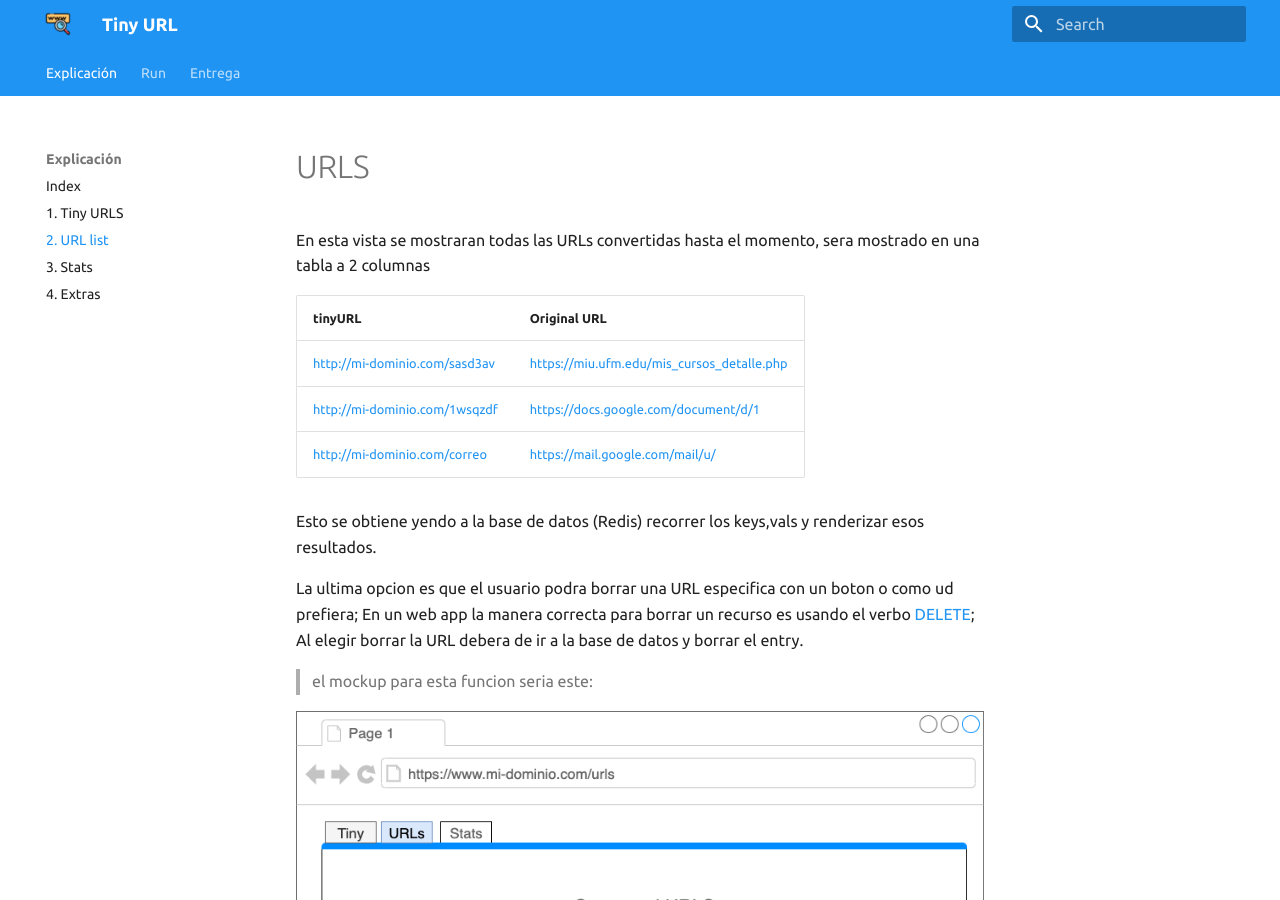
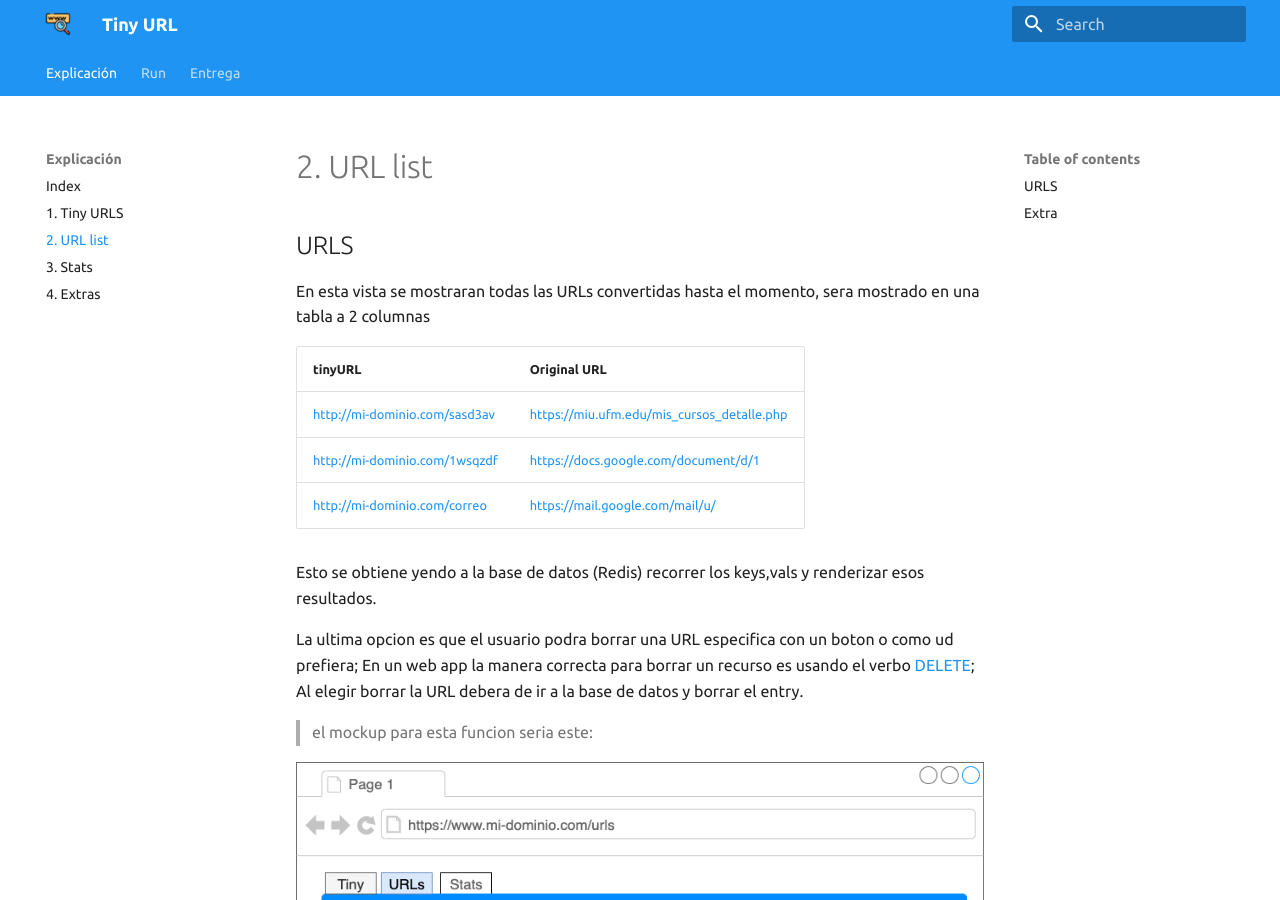
Before and after one commit to estebansamayoa1/tiny-url, an MkDocs documentation site: the page built from docs/url-list.md, in a window 1280 px wide and 900 px high. Built offline with MkDocs 1.6.1 and Material for MkDocs 9.7.7, drawn with Linux system fonts in a browser that asks for light colours.

```diff
--- a/docs/url-list.md
+++ b/docs/url-list.md
@@ -1,5 +1,5 @@
 
-# URLS
+## URLS
 En esta vista se mostraran todas las URLs convertidas hasta el momento, sera mostrado en una tabla a 2 columnas
 
 | tinyURL                       	|                Original URL                	|
@@ -19,6 +19,6 @@ La ultima opcion es que el usuario podra borrar una URL especifica con un boton
 ![1](img/urls.png)
 
 
-# Extra
+## Extra
 
 Si gusta puede implementar un metodo "search" que con un search-box le permita al usuario hacer un busqueda de las URLS o tiny URLs.
--- a/mkdocs.yml
+++ b/mkdocs.yml
@@ -24,6 +24,8 @@ theme:
   favicon: "img/favicon.ico"
   features:
     - navigation.tabs
+    - navigation.instant
+    - navigation.expand
 
 plugins:
   - search
@@ -35,7 +37,6 @@ markdown_extensions:
   - meta
   - toc:
       permalink: true
-      toc_depth: 3
   - pymdownx.tasklist:
       custom_checkbox: true
   - pymdownx.mark
```
Also changed, not shown: docs/tiny-urls.md (+5 -5 lines).
